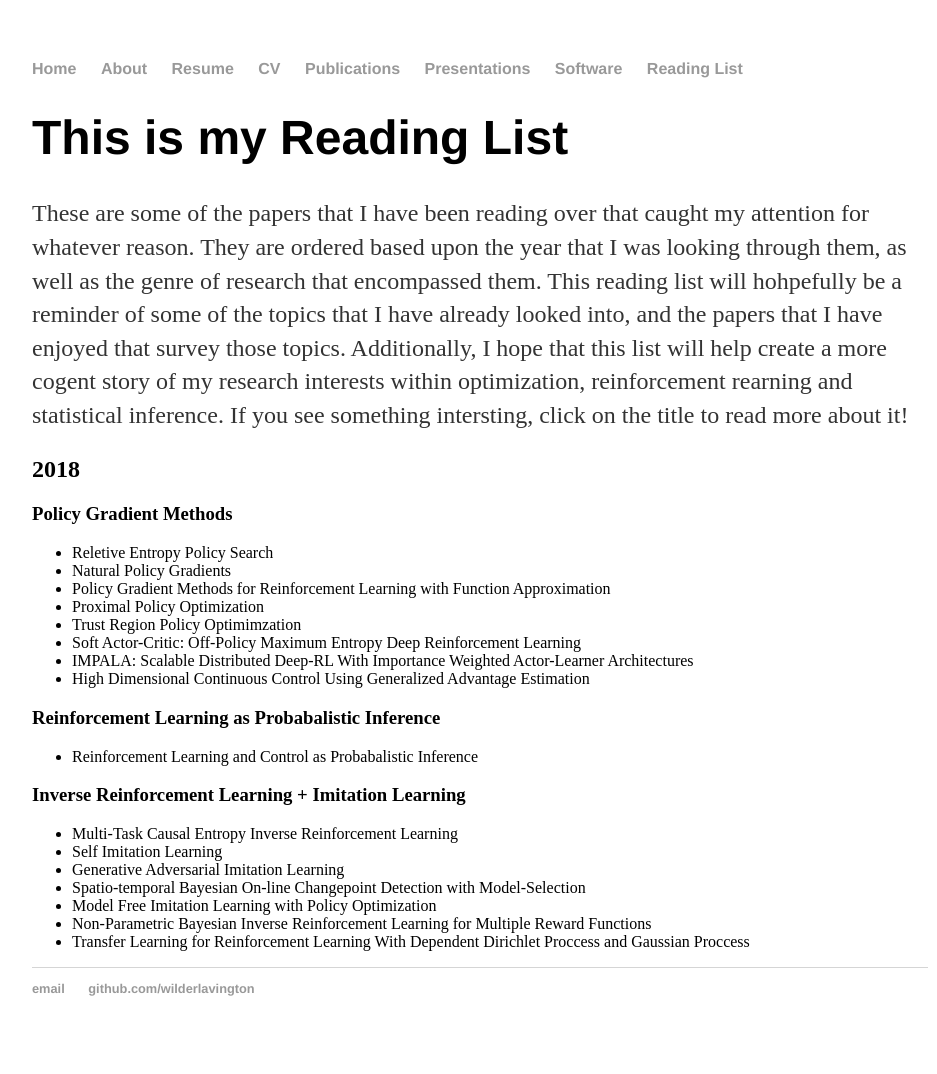
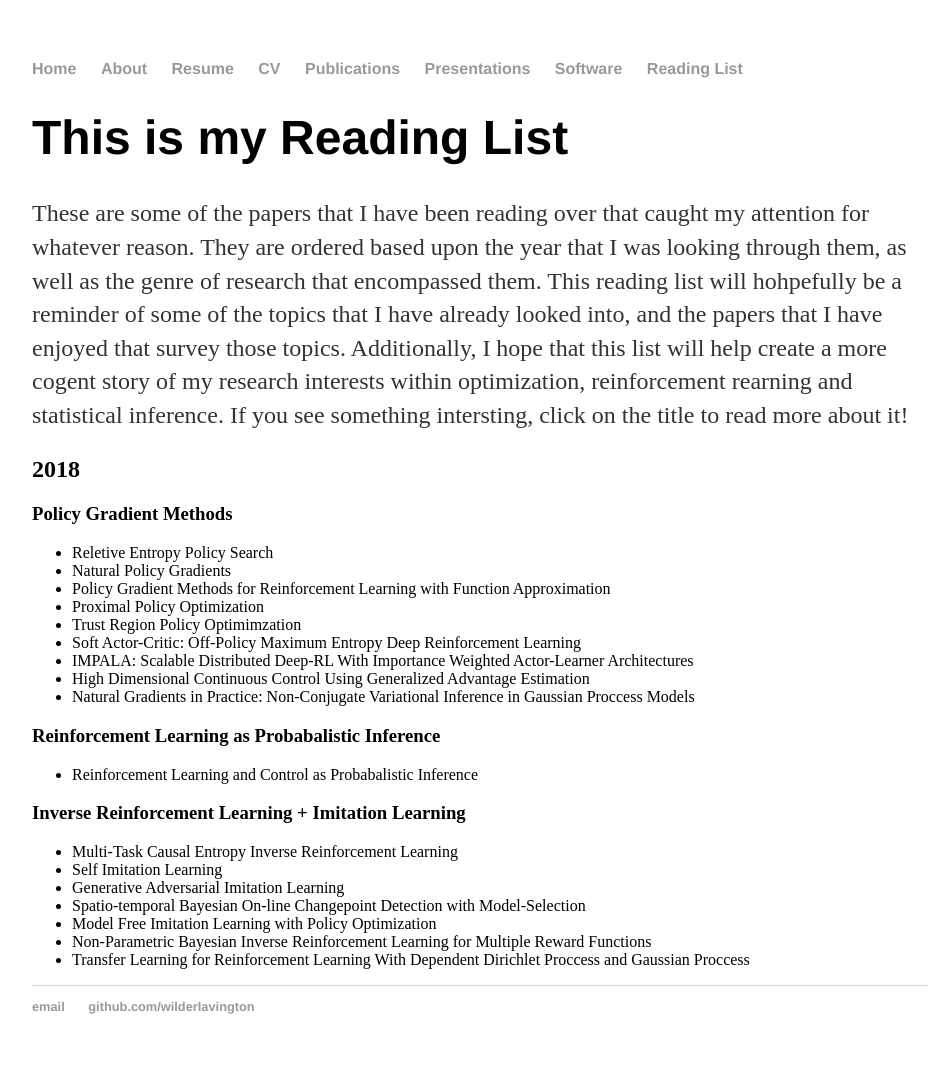
Before and after one commit to WilderLavington/old_web_page, a Jekyll site: the page built from readinglist/index.md, in a window 1280 px wide. Shown: the whole page, without its empty margins (160-1097 px from the left). Built offline with Jekyll 4.4.1, drawn with Linux system fonts in a browser that asks for light colours; our own code applies the rules of GitHub Pages for plain Markdown files.

Commit message:
Update index.md

```diff
--- a/readinglist/index.md
+++ b/readinglist/index.md
@@ -19,6 +19,8 @@ These are some of the papers that I have been reading over that caught my attent
 [ ](http://stackoverflow.com)
 * High Dimensional Continuous Control Using Generalized Advantage Estimation
 [ ](http://stackoverflow.com)
+* Natural Gradients in Practice: Non-Conjugate Variational Inference in Gaussian Proccess Models
+[ ](http://stackoverflow.com)
 
 ### Reinforcement Learning as Probabalistic Inference
 * Reinforcement Learning and Control as Probabalistic Inference
```
